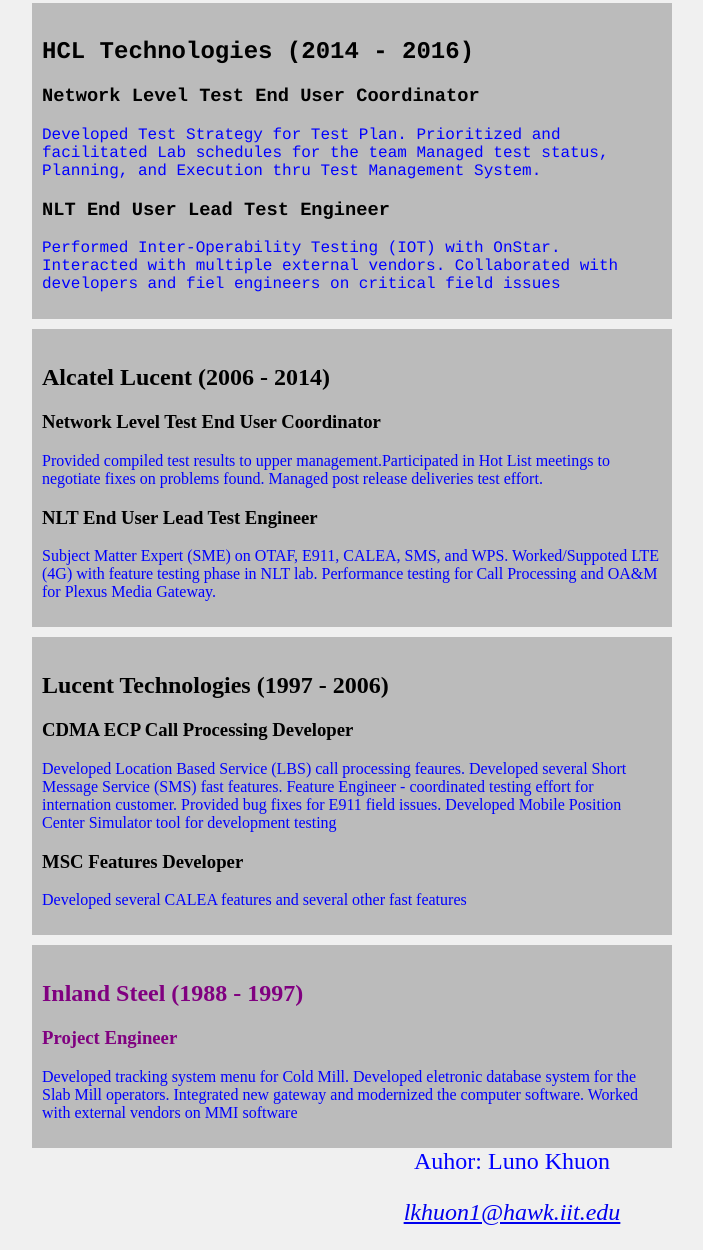
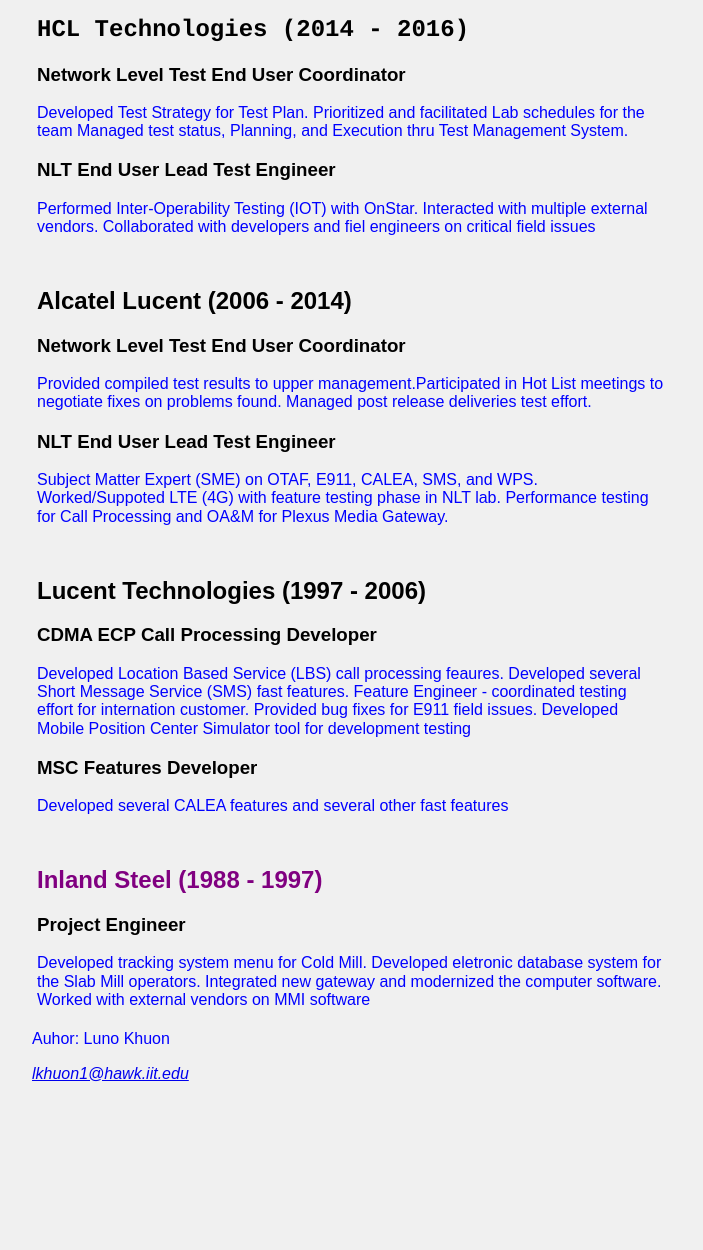
Before and after one commit to Lkhuon1/Project2, a plain HTML site: page workhistory.html in a window 1280 px wide. Shown: the part 233-1483 px from the top of the page, without its empty margins (128-831 px from the left). After the commit the page ends 1332 px from the top, so only its background shows below. Drawn offline with Linux system fonts and the light colour scheme; files that its build step writes are made by us from their sources.

Commit message:
Update after fixing error from the html validator

```diff
--- a/css/style.css
+++ b/css/style.css
@@ -56,7 +56,7 @@ p{
 	font-family: Helvetica;
 }
 aside{
-	background-color: green;
+	background-color: pink;
 	width: 270px;
 	float: right;
 	padding: 20px;
@@ -84,8 +84,8 @@ article{
 }
 #foottwo{
 	clear: both;
-	text-align:center;
-	font-size: 150%;
+	color: green;
+	font-size: 100%;
 }
 
 /* change education history */
--- a/workhistory.html
+++ b/workhistory.html
@@ -4,7 +4,8 @@
 	<meta charset="UTF-8">
 	<title>Work History Page</title>
 	<!-- Add style to the workhistory page -->
-	<link  rel="stylesheet" type="text/css" href="style.css"/>
+	<link rel="stylesheet" type="text/css" href="css/Normalize.css"/>
+	<link rel="stylesheet" type="text/css" href="css/style.css"/>
 </head>
 
 <body>
@@ -22,38 +23,35 @@
 				<li><a href="education.html">Education History</a></li>
 				<li><a href="video.html">Video</a></li>
 			</ul>
-		<div>
+		</div>
 	</nav>
 	<main>
-	<section id="HCL">
 		<article>
-			<h2>HCL Technologies (2014 - 2016)</h2>
+			<h2 id="HCL">HCL Technologies (2014 - 2016)</h2>
 			<h3>Network Level Test End User Coordinator</h3>
 			<p>Developed Test Strategy for Test Plan. Prioritized and facilitated Lab schedules for the team
 			Managed test status, Planning, and Execution thru Test Management System.</p>
 
 			<h3>NLT End User Lead Test Engineer</h3>
 			<p>Performed Inter-Operability Testing (IOT) with OnStar. Interacted with multiple external vendors.
-			Collaborated with developers and fiel engineers on critical field issues</lp>
+			Collaborated with developers and fiel engineers on critical field issues</p>
 		</article>
-	</section>
 
-	<section id="ALU">
 		<article>
-			<h2>Alcatel Lucent (2006 - 2014)</h2>
+			<h2 id="ALU">Alcatel Lucent (2006 - 2014)</h2>
 			<h3>Network Level Test End User Coordinator</h3>
 			<p>Provided compiled test results to upper management.Participated in Hot List meetings to negotiate
 			fixes on problems found. Managed post release deliveries test effort.</p>
 
 			<h3>NLT End User Lead Test Engineer</h3>
 			<p>Subject Matter Expert (SME) on OTAF, E911, CALEA, SMS, and WPS. Worked/Suppoted LTE (4G) with feature testing
-			phase in NLT lab. Performance testing for Call Processing and OA&M for Plexus Media Gateway.
+			phase in NLT lab. Performance testing for Call Processing and OA&M for Plexus Media Gateway.</p>
 		</article>
-	</section>
 
-	<section id="LU">
+
+
 		<article>
-			<h2>Lucent Technologies (1997 - 2006)</h2>
+			<h2 id="LU">Lucent Technologies (1997 - 2006)</h2>
 			<h3>CDMA ECP Call Processing Developer</h3>
 			<p>Developed Location Based Service (LBS) call processing feaures. Developed several Short Message Service (SMS) fast
 			features. Feature Engineer - coordinated testing effort for internation customer. Provided bug fixes for E911 field
@@ -61,18 +59,17 @@
 			<h3>MSC Features Developer</h3>
 			<p>Developed several CALEA features and several other fast features</p>
 		</article>
-	</section>
 
-	<section id="inland">
+
 		<article>
-			<h2>Inland Steel (1988 - 1997)</h2>
+			<h2 id="inland">Inland Steel (1988 - 1997)</h2>
 			<h3>Project Engineer</h3>
 			<p>Developed tracking system menu for Cold Mill. Developed eletronic database system for the Slab Mill
 			operators. Integrated new gateway and modernized the computer software. Worked with external vendors on
 			MMI software</p>
 		</article>
-	</section>
 	</main>
+
 	<footer id="foottwo">
 		<p> Auhor: Luno Khuon</p>
 		<address>
```
Also changed, not shown: education.html (+2 -1 lines), index.html (+4 -3 lines), video.html (+2 -1 lines).
